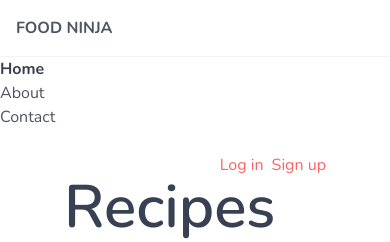
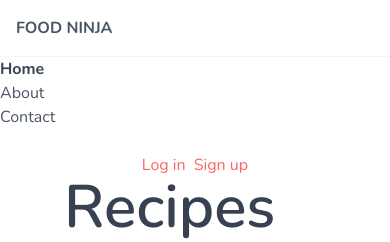
Before and after one commit to luqmanrasat/svelte-tailwind, a Svelte app: page / in a window 390 px wide. Shown: the top 242 px of the page. Built offline with nearby package versions, Linux system fonts and the light colour scheme.

Commit message:
responsive classes

```diff
--- a/src/App.svelte
+++ b/src/App.svelte
@@ -20,7 +20,7 @@
     <Nav />
   </div>
   <main class="px-16 py-6">
-    <div class="flex justify-end">
+    <div class="flex justify-center md:justify-end">
       <a class="text-primary" href="#">Log in</a>
       <a class="text-primary ml-2" href="#">Sign up</a>
     </div>
--- a/src/lib/Nav.svelte
+++ b/src/lib/Nav.svelte
@@ -1,6 +1,8 @@
 <nav>
   <div>
-    <h1 class="font-bold uppercase p-4 border-b border-gray-100"><a href="/">Food Ninja</a></h1>
+    <h1 class="font-bold uppercase p-4 border-b border-gray-100">
+      <a href="/">Food Ninja</a>
+    </h1>
   </div>
   <ul>
     <li class="text-gray-700 font-bold"><a href="#"><span>Home</span></a></li>
```
